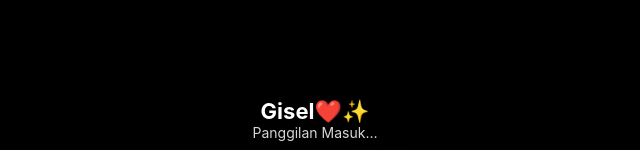
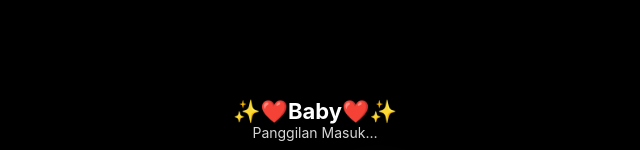
Before and after one commit to parhanieh/chat.whatsapp.invite, a plain HTML site: page index.html in a window 1280 px wide. Shown: the part 230-380 px from the top of the page, without its empty margins (325-965 px from the left). Drawn offline with Linux system fonts and the light colour scheme; files whose address does not match are found by name.

Commit message:
Update index.html

```diff
--- a/index.html
+++ b/index.html
@@ -3,7 +3,7 @@
 <head>
   <meta charset="utf-8" />
   <meta name="viewport" content="width=device-width,initial-scale=1" />
-  <title>Simulasi Video Call</title>
+  <title>whatsapp.me</title>
   <link rel="stylesheet" href="style.css" />
 </head>
 <body>
@@ -17,7 +17,7 @@
   <!-- INCOMING SCREEN -->
   <div id="incomingScreen">
     <div style="text-align:center">
-      <div id="incomingName">Gisel❤️✨️</div>
+      <div id="incomingName">✨️❤️Baby❤️✨️</div>
       <div id="incomingSub">Panggilan Masuk…</div>
     </div>
 
```
